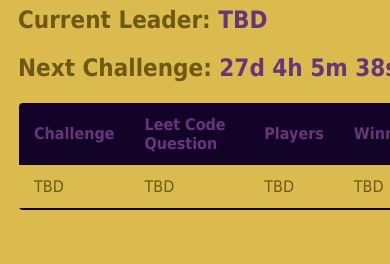
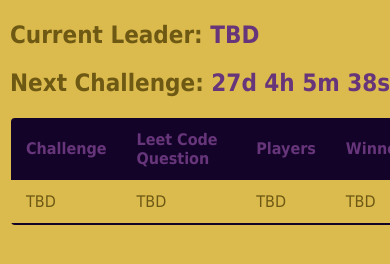
Before and after one commit to NKyhl/leaderboard, a plain HTML site: page index.html in a window 390 px wide. Shown: the part 162-426 px from the top of the page. Drawn offline with Linux system fonts and the light colour scheme.

Commit message:
responsive width

```diff
--- a/styles.css
+++ b/styles.css
@@ -24,7 +24,7 @@ body {
 .container {
     display: flex;
     flex-direction: column;
-    width: min(600px, calc(100% - 20px));
+    width: min(600px, calc(100vw - 20px));
     margin: auto
 }
 
@@ -35,9 +35,6 @@ h1 {
 
 h2 {
     text-align: left;
-}
-h2:first-of-type {
-    margin-top: 5px
 }
 
 table {
```
